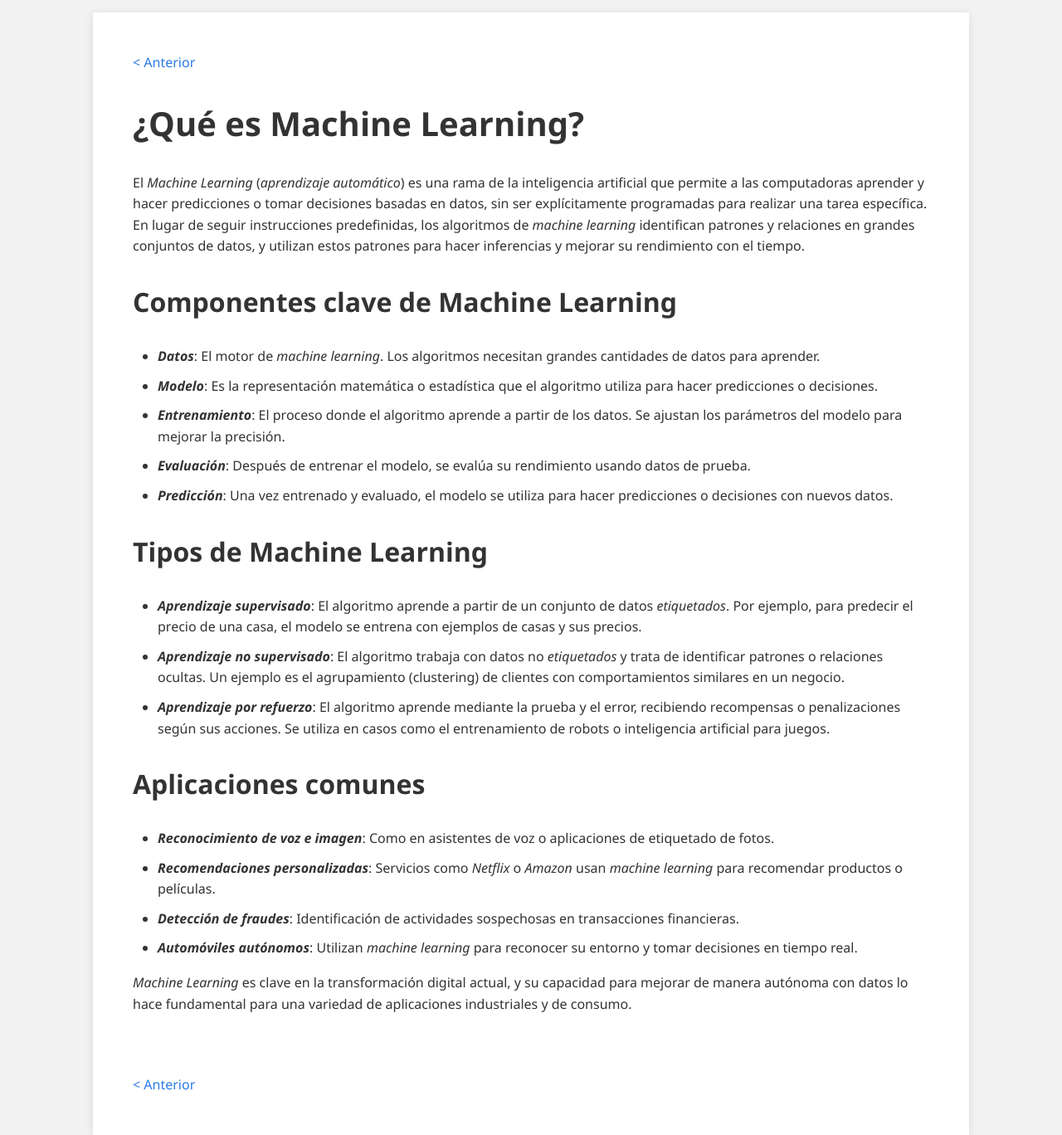
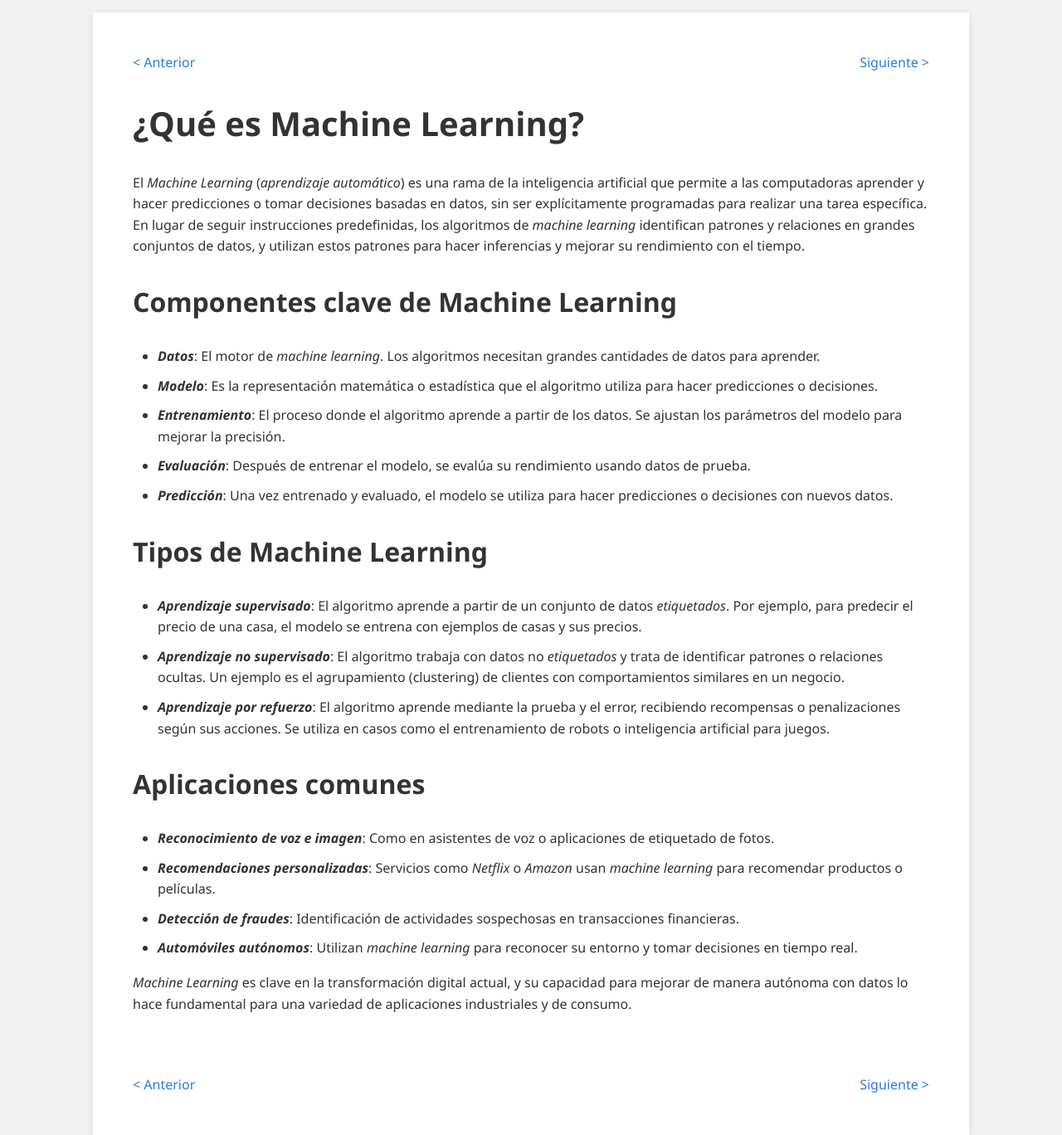
Before and after one commit to msmdotnet/machinelearningintro, a Jekyll site: the page built from content/1-que-es-machine-learning.md, in a window 1280 px wide. Shown: the whole page at 83% size. Built offline with Jekyll 4.4.1, drawn with Linux system fonts in a browser that asks for light colours; our own code applies the rules of GitHub Pages for plain Markdown files; part of the change alters nothing that is shown.

```diff
--- a/content/1-que-es-machine-learning.md
+++ b/content/1-que-es-machine-learning.md
@@ -1,5 +1,6 @@
 ---
 previousurl: "/"
+nexturl: "/content/2-modelos-de-machine-learning"
 ---
 # ¿Qué es Machine Learning?
 El *Machine Learning* (*aprendizaje automático*) es una rama de la inteligencia artificial que permite a las computadoras aprender y hacer predicciones o tomar decisiones basadas en datos, sin ser explícitamente programadas para realizar una tarea específica. En lugar de seguir instrucciones predefinidas, los algoritmos de *machine learning* identifican patrones y relaciones en grandes conjuntos de datos, y utilizan estos patrones para hacer inferencias y mejorar su rendimiento con el tiempo.
```
